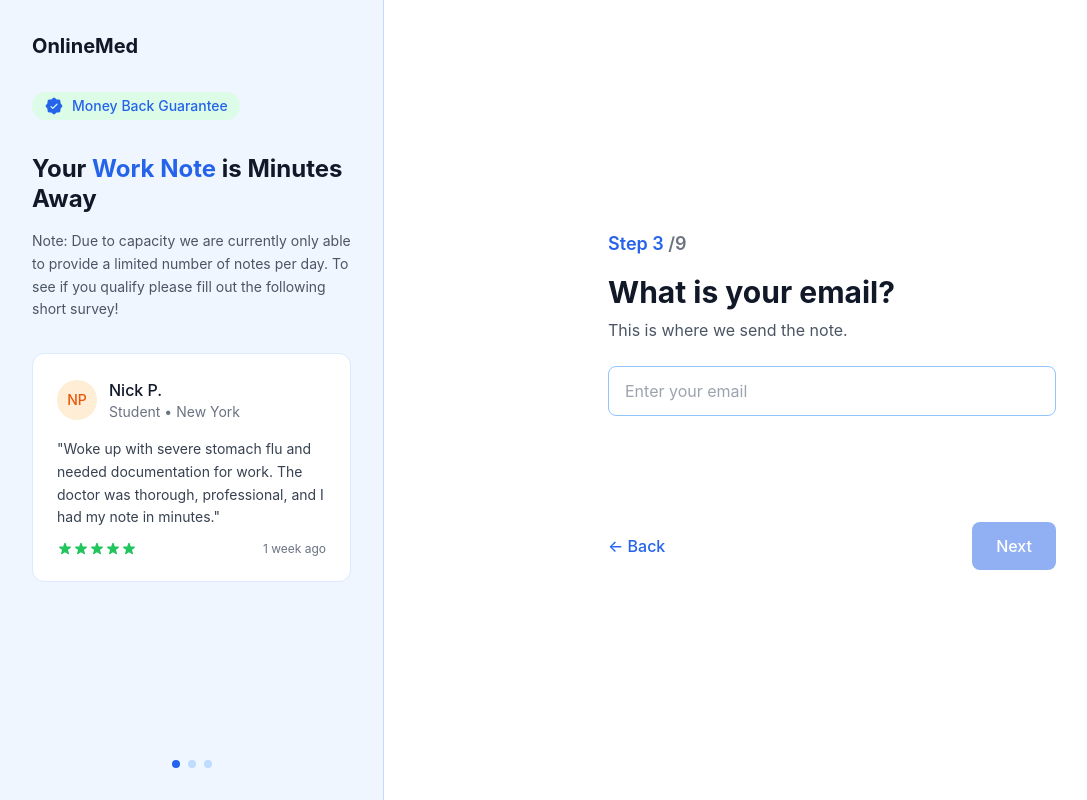
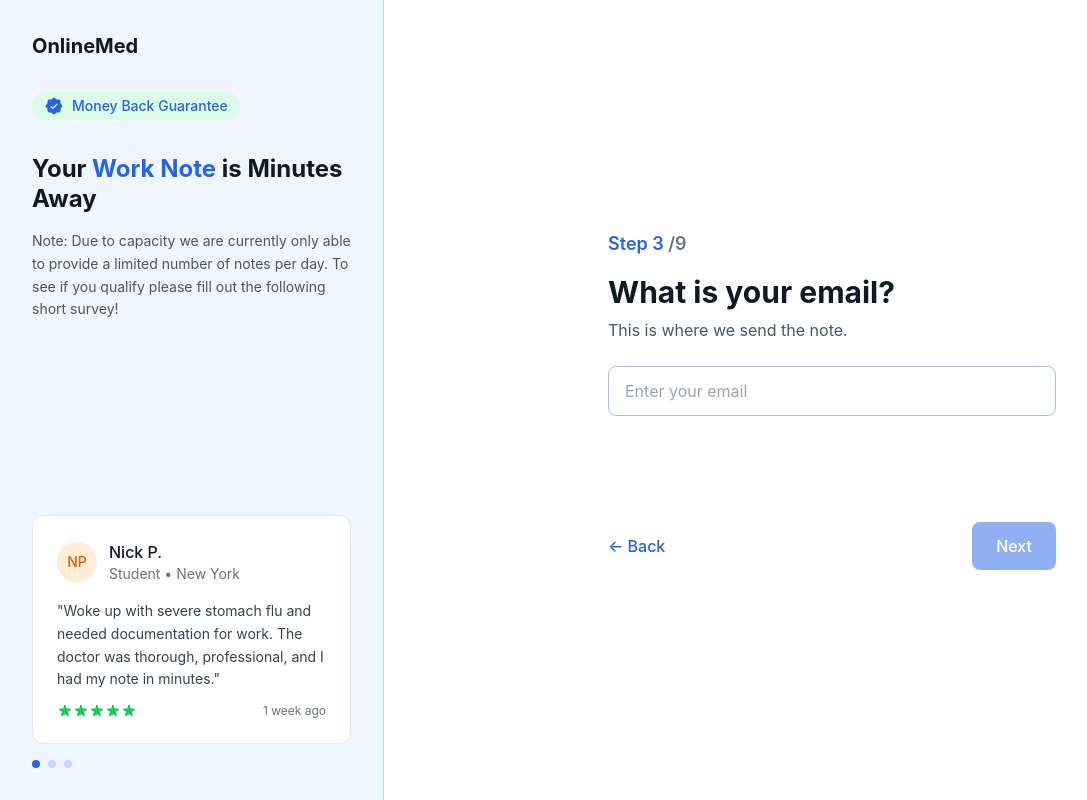
Before and after one commit to devunivisionz/LoginForm, a Next.js app: page /verify-email in a window 1280 px wide. Shown: the whole page, without its empty margins (0-1087 px from the left). Built offline with nearby package versions, Linux system fonts and the light colour scheme.

Commit message:
sidebar update

```diff
--- a/components/Sidebar.tsx
+++ b/components/Sidebar.tsx
@@ -42,11 +42,11 @@ export default function Sidebar() {
         </div>
 
         {/* Testimonial */}
-        <TestimonialCard />
       </div>
+              <TestimonialCard />
 
       {/* Pagination Dots - Fixed at bottom */}
-      <div className="flex justify-center space-x-2 pt-4">
+      <div className="flex justify-left space-x-2 pt-4">
         <div className="w-2 h-2 bg-blue-600 rounded-full"></div>
         <div className="w-2 h-2 bg-blue-200 rounded-full"></div>
         <div className="w-2 h-2 bg-blue-200 rounded-full"></div>
```
